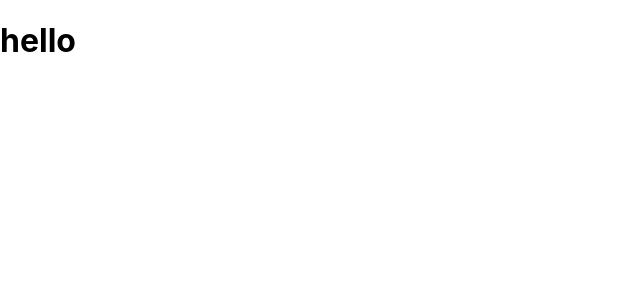
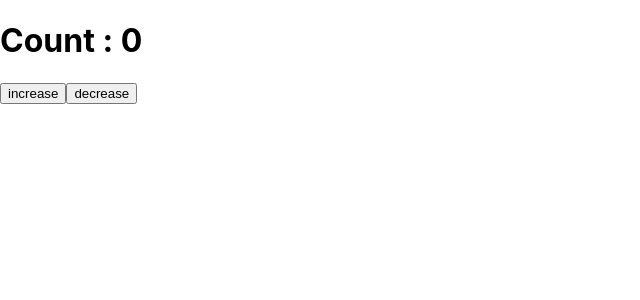
Before and after one commit to jonytalukdar/my-app, a React (Create React App) app: page / in a window 1280 px wide. Shown: the top 300 px of the page, without its empty margins (0-640 px from the left). Built offline with nearby package versions, Linux system fonts and the light colour scheme.

Commit message:
added two function for increase and decrease

```diff
--- a/src/App.js
+++ b/src/App.js
@@ -1,10 +1,24 @@
 import React from 'react';
 
 class App extends React.Component {
+  state = {
+    count: 0,
+  };
+
+  increaseCount = () => {
+    this.setState({ count: this.state.count + 1 });
+  };
+
+  decreaseCount = () => {
+    this.setState({ count: this.state.count - 1 });
+  };
+
   render() {
     return (
       <div>
-        <h1>hello</h1>
+        <h1>Count : {this.state.count}</h1>
+        <button onClick={this.increaseCount}>increase</button>
+        <button onClick={this.decreaseCount}>decrease</button>
       </div>
     );
   }
```
